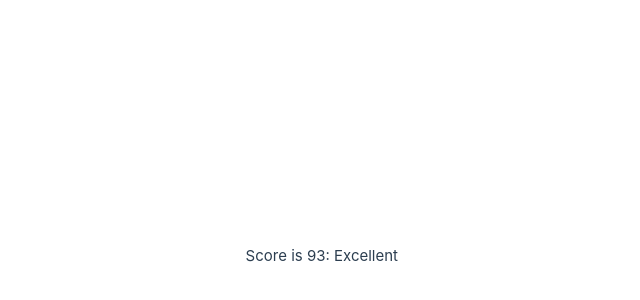
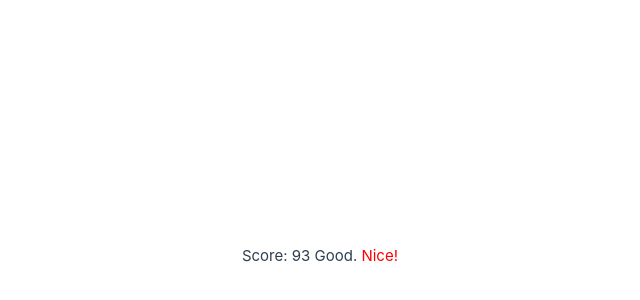
Before and after one commit to koyamal/pra_vue3, a Vue app in the folder Vue3FrontDevTextBook/chap06/controlDirective/: page / in a window 1280 px wide. Shown: the part 144-444 px from the top of the page, without its empty margins (242-882 px from the left). Built offline with nearby package versions, Linux system fonts and the light colour scheme.

Commit message:
Use template

```diff
--- a/Vue3FrontDevTextBook/chap06/controlDirective/src/App.vue
+++ b/Vue3FrontDevTextBook/chap06/controlDirective/src/App.vue
@@ -10,11 +10,11 @@ const randomNumber = computed(
 
 <template>
   <p>
-    Score is {{ randomNumber }}:
-    <span v-if="randomNumber >= 80">Excellent</span>
-    <span v-else-if="randomNumber >= 70">Good</span>
-    <span v-else-if="randomNumber >= 60">Passable</span>
-    <span v-else>Bad</span>
+    Score: {{ randomNumber }}
+    <template v-if="randomNumber >= 80">
+      Good.
+      <span style="color: red">Nice!</span>
+    </template>
   </p>
 </template>
 
```
